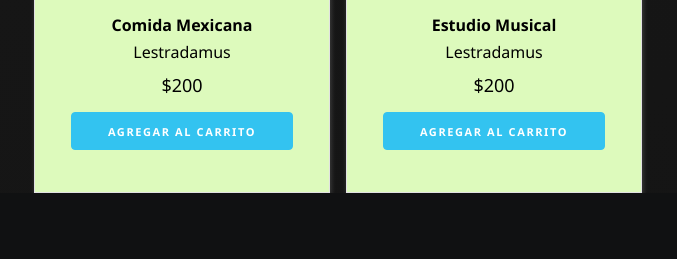
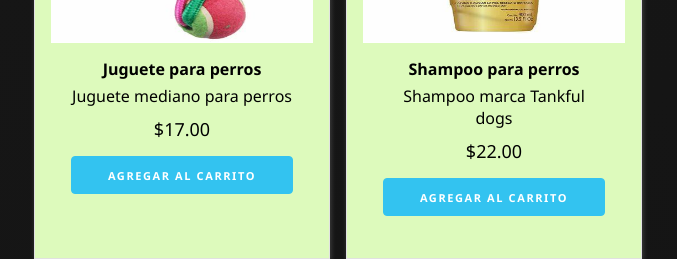
Before and after one commit to NickGV/proyecto-veterinaria, a Django app: page /tienda/tienda/ in a window 1280 px wide. Shown: the part 1274-1533 px from the top of the page, without its empty margins (146-823 px from the left). Before the commit the page ends 1467 px from the top, so only its background shows below. Run offline with Django 5.2, Linux system fonts and the light colour scheme.

Commit message:
Se colocaron imagenes ala tienda

```diff
--- a/templates/tienda.html
+++ b/templates/tienda.html
@@ -44,12 +44,12 @@
 
   <div id="lista-productos" class="container">
     <div class="card">
-      <img src="img/curso1.jpg" class="imagen u-full-width" />
+      <img src="{% static '/images/arenero_gatos.jfif' %}" class="imagen u-full-width" />
       <div class="info-card">
-        <h4>HTML5, CSS3, JS</h4>
-        <p>Lestradamus</p>
+        <h4>Arenero para gatos</h4>
+        <p>Arenero grande para gatos </p>
 
-        <p class="precio">$200</p>
+        <p class="precio">$20.00</p>
         <a
           href="#"
           class="u-full-width button-primary button input agregar-carrito"
@@ -59,12 +59,12 @@
       </div>
     </div>
     <div class="card">
-      <img src="img/curso2.jpg" class="imagen u-full-width" />
+      <img src="{% static '/images/cepillo_gatos.jfif' %}" class="imagen u-full-width" />
       <div class="info-card">
-        <h4>Comida Vegetariana</h4>
-        <p>Lestradamus</p>
+        <h4>Cepillo para gatos </h4>
+        <p>Cepillo mediano para gatos</p>
 
-        <p class="precio">$200</p>
+        <p class="precio">$12.00</p>
         <a
           href="#"
           class="u-full-width button-primary button input agregar-carrito"
@@ -74,12 +74,12 @@
       </div>
     </div>
     <div class="card">
-      <img src="img/curso3.jpg" class="imagen u-full-width" />
+      <img src="{% static '/images/comida_gatos.jfif' %}" class="imagen u-full-width" />
       <div class="info-card">
-        <h4>Curso Guitarra</h4>
-        <p>Lestradamus</p>
+        <h4>Comida para gatos</h4>
+        <p>Comida para gatos en lata marca Ricocat</p>
 
-        <p class="precio">$200</p>
+        <p class="precio">$10.00</p>
         <a
           href="#"
           class="u-full-width button-primary button input agregar-carrito"
@@ -90,12 +90,12 @@
     </div>
 
     <div class="card">
-      <img src="img/curso4.jpg" class="imagen u-full-width" />
+      <img src="{% static '/images/juguete_gatos.jpg' %}" class="imagen u-full-width" />
       <div class="info-card">
-        <h4>Huerto en casa</h4>
-        <p>Lestradamus</p>
+        <h4>Juguete para gatos</h4>
+        <p>Juguete pequeño en forma de Ratón</p>
 
-        <p class="precio">$200</p>
+        <p class="precio">$5.00</p>
         <a
           href="#"
           class="u-full-width button-primary button input agregar-carrito"
@@ -106,12 +106,12 @@
     </div>
     <!--.card-->
     <div class="card">
-      <img src="img/curso5.jpg" class="imagen u-full-width" />
+      <img src="{% static '/images/cepillo-para-perros-grandes-de-pelo-largo_1_g.jpeg' %}" class="imagen u-full-width" />
       <div class="info-card">
-        <h4>Decora tu hogar</h4>
-        <p>Lestradamus</p>
+        <h4>Cepillo para perro</h4>
+        <p>Cepillo grande para perro</p>
 
-        <p class="precio">$200</p>
+        <p class="precio">$15.00</p>
         <a
           href="#"
           class="u-full-width button-primary button input agregar-carrito"
@@ -121,12 +121,12 @@
       </div>
     </div>
     <div class="card">
-      <img src="img/curso1.jpg" class="imagen u-full-width" />
+      <img src="{% static '/images/comida_perros.jfif' %}" class="imagen u-full-width" />
       <div class="info-card">
-        <h4>Diseño Web</h4>
-        <p>Lestradamus</p>
+        <h4>Comida para perros</h4>
+        <p>Comida para perros marca pedigree</p>
 
-        <p class="precio">$200</p>
+        <p class="precio">$12.00</p>
         <a
           href="#"
           class="u-full-width button-primary button input agregar-carrito"
@@ -137,12 +137,12 @@
     </div>
     <!--.card-->
     <div class="card">
-      <img src="img/curso2.jpg" class="imagen u-full-width" />
+      <img src="{% static '/images/juguete_perros.jfif' %}" class="imagen u-full-width" />
       <div class="info-card">
-        <h4>Comida Mexicana</h4>
-        <p>Lestradamus</p>
+        <h4>Juguete para perros</h4>
+        <p>Juguete mediano para perros</p>
 
-        <p class="precio">$200</p>
+        <p class="precio">$17.00</p>
         <a
           href="#"
           class="u-full-width button-primary button input agregar-carrito"
@@ -152,12 +152,12 @@
       </div>
     </div>
     <div class="card">
-      <img src="img/curso3.jpg" class="imagen u-full-width" />
+      <img src="{% static '/images/shampoo_perros.jfif' %}" class="imagen u-full-width" />
       <div class="info-card">
-        <h4>Estudio Musical</h4>
-        <p>Lestradamus</p>
+        <h4>Shampoo para perros</h4>
+        <p>Shampoo marca Tankful dogs</p>
 
-        <p class="precio">$200</p>
+        <p class="precio">$22.00</p>
         <a
           href="#"
           class="u-full-width button-primary button input agregar-carrito"
```
Also changed, not shown: static/images/petscar_1.png (deleted), static/images/petscar_2.png (deleted), static/images/petscar_3.png (deleted), static/images/xd1webp.webp (deleted), static/images/xd2.jfif (deleted), static/images/xd3.jfif (deleted).
